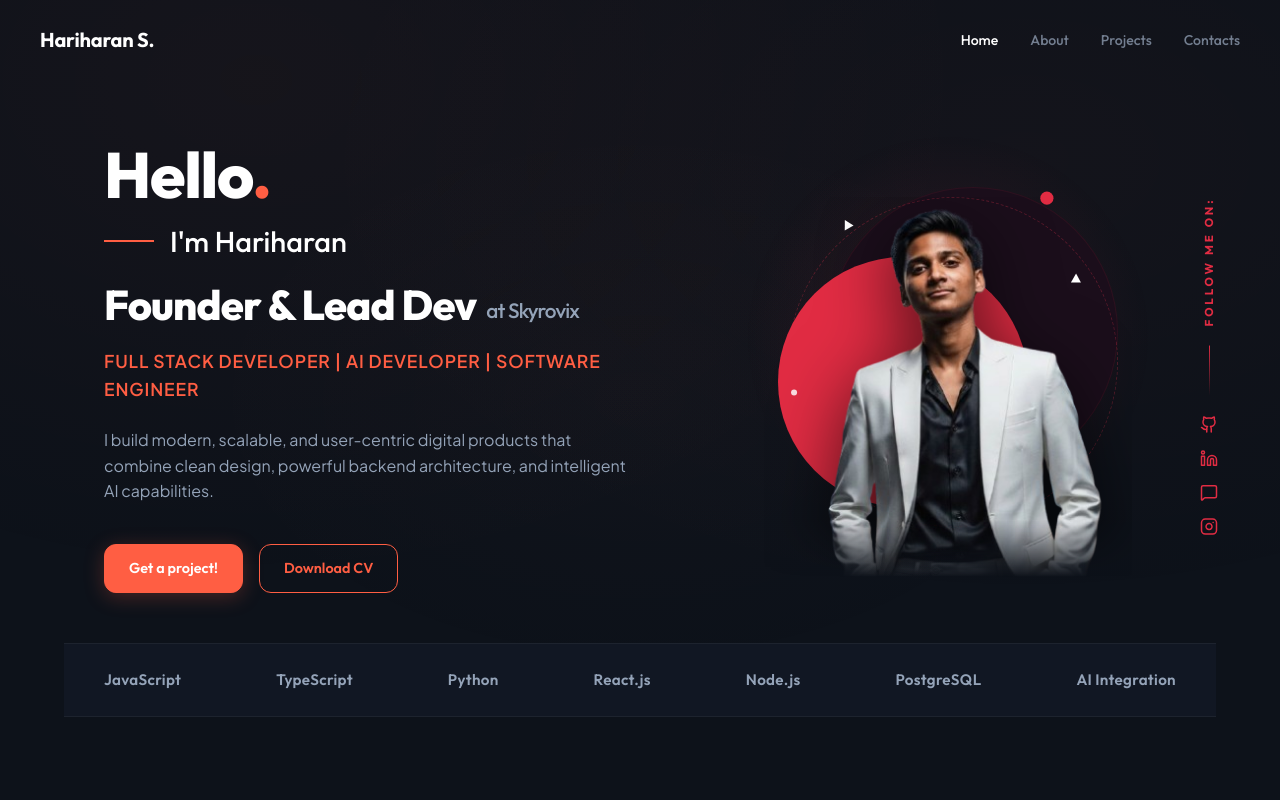
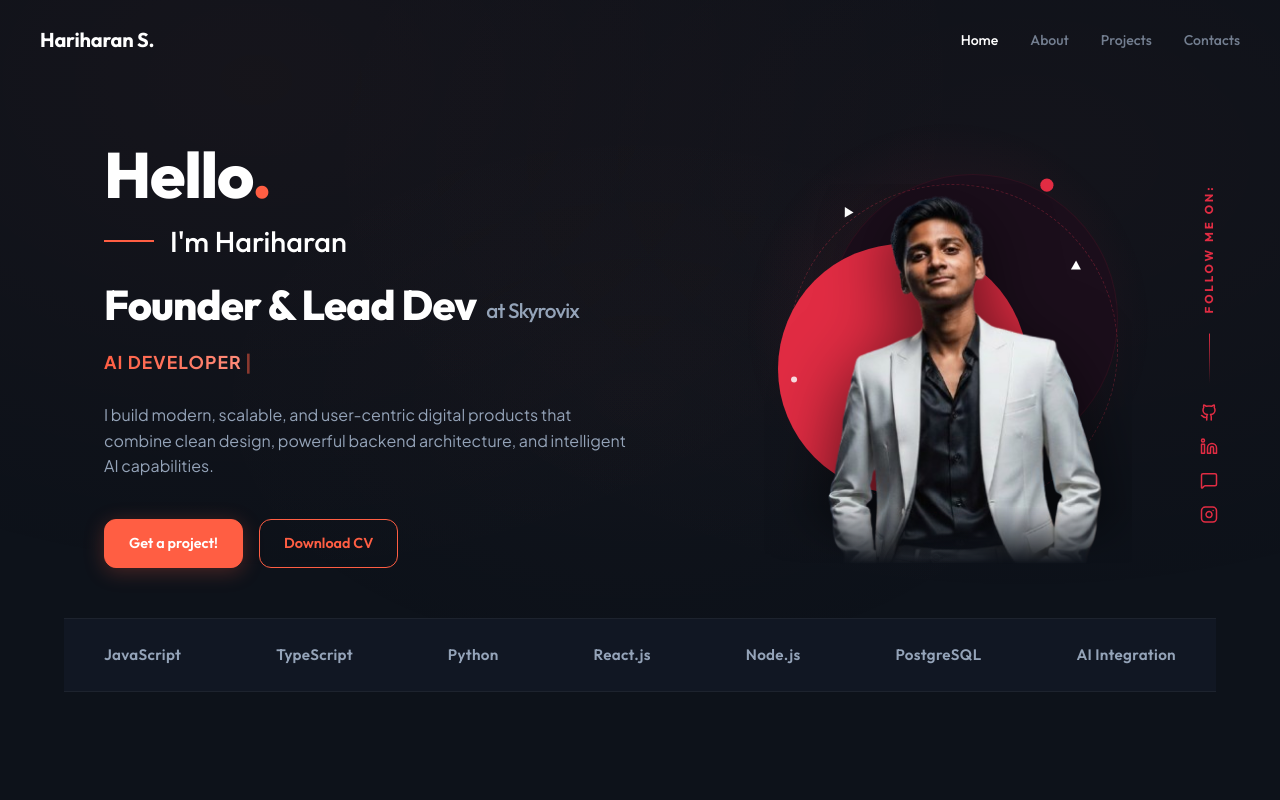
Before and after one commit to hariharan1022/hariharan_portfolio, a React (Vite) app: page / in a window 1280 px wide. Shown: the top 800 px of the page. Built offline with nearby package versions, Linux system fonts and the light colour scheme.

Commit message:
feat: add typewriter running text animation for role titles in hero section

```diff
--- a/src/components/Hero.jsx
+++ b/src/components/Hero.jsx
@@ -12,6 +12,43 @@ const skills = [
   'PostgreSQL',
   'AI Integration'
 ];
+
+const TypewriterSubtitle = () => {
+  const titles = [
+    'FULL STACK DEVELOPER',
+    'AI DEVELOPER',
+    'SOFTWARE ENGINEER'
+  ];
+  const [index, setIndex] = React.useState(0);
+  const [subIndex, setSubIndex] = React.useState(0);
+  const [reverse, setReverse] = React.useState(false);
+
+  React.useEffect(() => {
+    if (subIndex === titles[index].length + 1 && !reverse) {
+      const timeout = setTimeout(() => setReverse(true), 2200);
+      return () => clearTimeout(timeout);
+    }
+
+    if (subIndex === 0 && reverse) {
+      setReverse(false);
+      setIndex((prev) => (prev + 1) % titles.length);
+      return;
+    }
+
+    const timeout = setTimeout(() => {
+      setSubIndex((prev) => prev + (reverse ? -1 : 1));
+    }, reverse ? 35 : 75);
+
+    return () => clearTimeout(timeout);
+  }, [subIndex, index, reverse]);
+
+  return (
+    <div className="hero-subtitle">
+      <span className="typewriter-text">{titles[index].substring(0, subIndex)}</span>
+      <span className="typewriter-cursor">|</span>
+    </div>
+  );
+};
 
 const Hero = () => {
   return (
@@ -104,10 +141,33 @@ const Hero = () => {
         .hero-subtitle {
           font-family: 'Plus Jakarta Sans', sans-serif;
           font-size: clamp(0.85rem, 1.5vw, 1.1rem);
-          font-weight: 600;
+          font-weight: 700;
           color: #ff5e43;
           margin-bottom: 24px;
-          letter-spacing: 0.05em;
+          letter-spacing: 0.06em;
+          min-height: 28px;
+          display: flex;
+          align-items: center;
+        }
+
+        .typewriter-text {
+          background: linear-gradient(90deg, #ff5e43, #ff8c7a);
+          -webkit-background-clip: text;
+          -webkit-text-fill-color: transparent;
+        }
+
+        .typewriter-cursor {
+          display: inline-block;
+          margin-left: 3px;
+          color: #ff5e43;
+          font-weight: 700;
+          font-size: 1.1em;
+          animation: cursorBlink 0.8s infinite;
+        }
+
+        @keyframes cursorBlink {
+          0%, 100% { opacity: 1; }
+          50% { opacity: 0; }
         }
 
         .hero-desc {
@@ -590,7 +650,7 @@ const Hero = () => {
 
               <h2 className="hero-title">Founder & Lead Dev<span className="hero-title-at">at Skyrovix</span></h2>
 
-              <div className="hero-subtitle">FULL STACK DEVELOPER | AI DEVELOPER | SOFTWARE ENGINEER</div>
+              <TypewriterSubtitle />
 
               {/* Desktop-only content rendered inside left column */}
               <div className="desktop-only-content">
```
